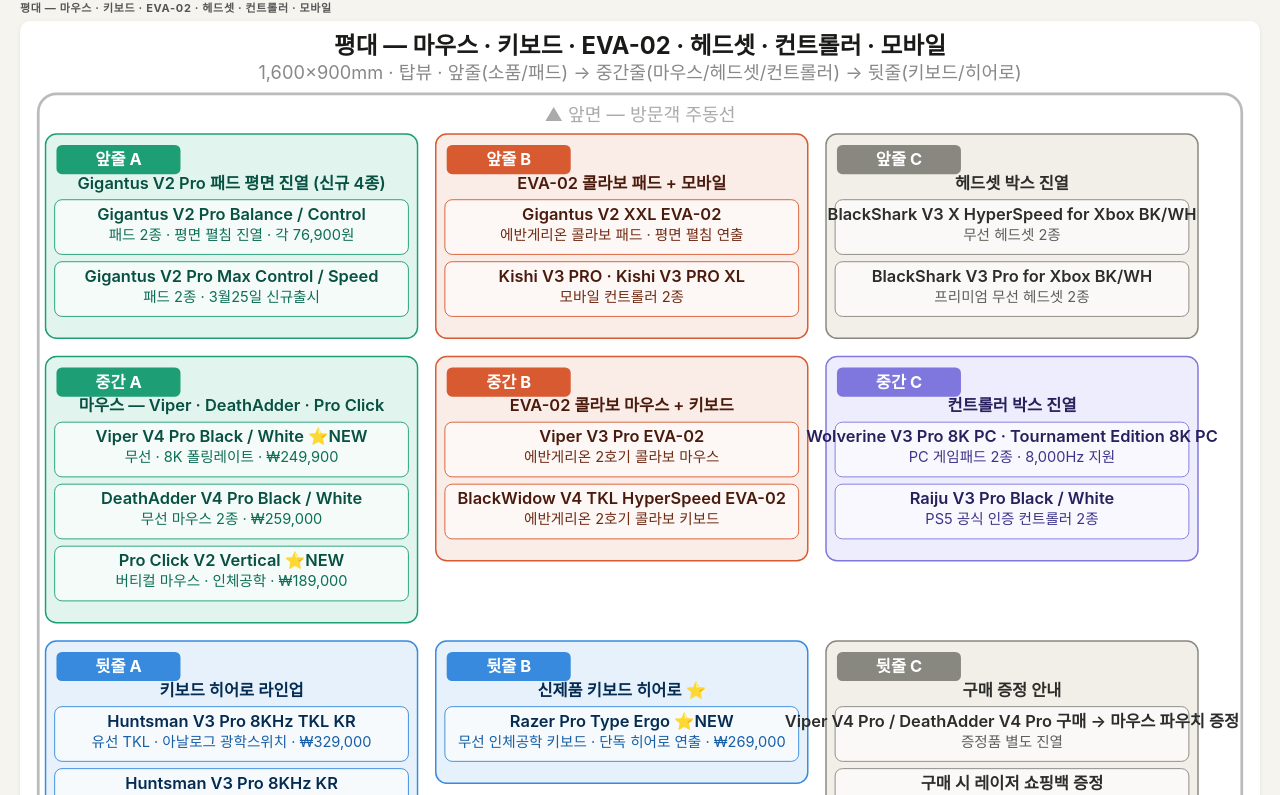
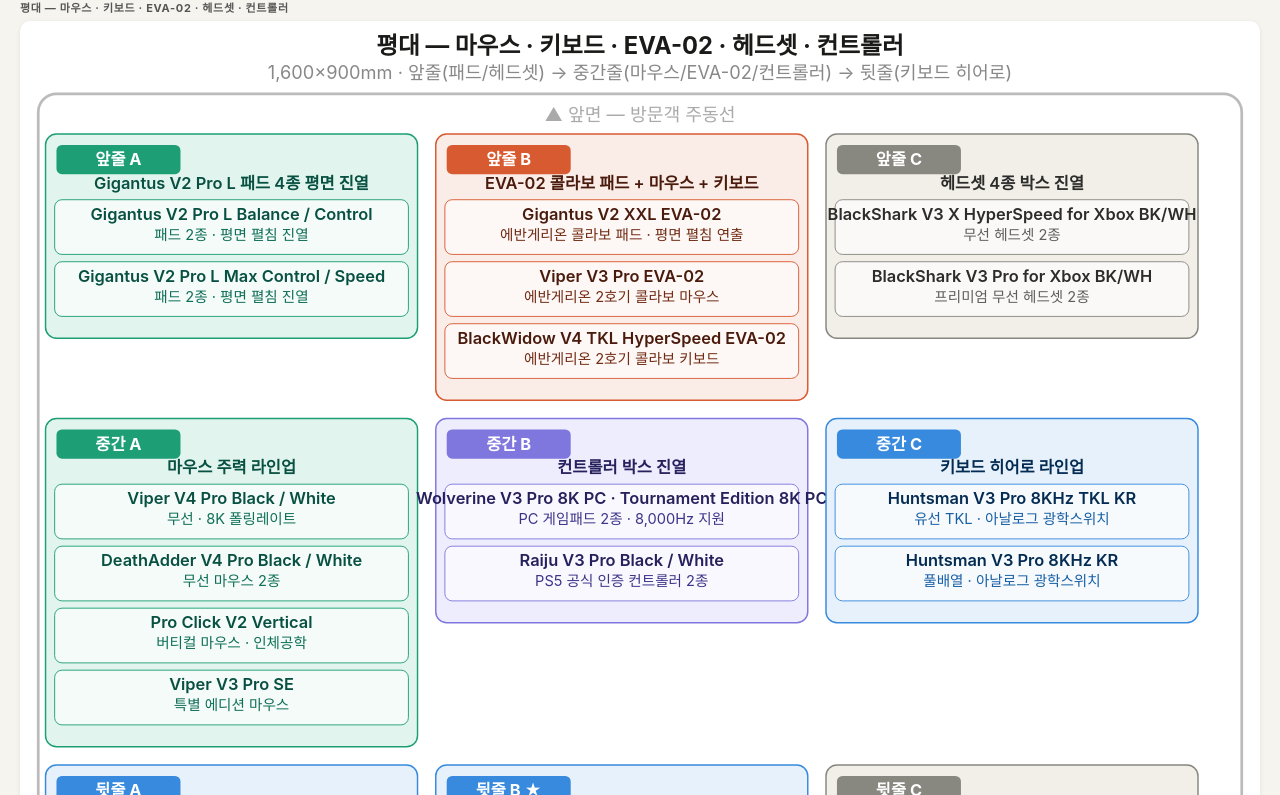
Before and after one commit to jinwooshin-cpu/gt-gear-popup, a plain HTML site: page index.html in a window 1280 px wide. Shown: the part 152-947 px from the top of the page. Drawn offline with Linux system fonts and the light colour scheme.

Commit message:
Update index.html

```diff
--- a/index.html
+++ b/index.html
@@ -42,46 +42,48 @@
 // ══════════════════════════════════
 // 🔴 Razer — 아일랜드 평대 1대
 // ══════════════════════════════════
-{id:'razer', label:'🔴 Razer', info:'아일랜드 평대 1대 · 25종 · 참여확정', fixtures:[
-  { name:'평대 — 마우스 · 키보드 · EVA-02 · 헤드셋 · 컨트롤러 · 모바일',
-    sub:'1,600×900mm · 탑뷰 · 앞줄(소품/패드) → 중간줄(마우스/헤드셋/컨트롤러) → 뒷줄(키보드/히어로)',
+{id:'razer', label:'🔴 Razer', info:'아일랜드 평대 1대 · 24종 · 부천 현백 최종 리스트', fixtures:[
+  { name:'평대 — 마우스 · 키보드 · EVA-02 · 헤드셋 · 컨트롤러',
+    sub:'1,600×900mm · 앞줄(패드/헤드셋) → 중간줄(마우스/EVA-02/컨트롤러) → 뒷줄(키보드 히어로)',
     rows:[
       [
-        {col:'teal',label:'앞줄 A',sub:'Gigantus V2 Pro 패드 평면 진열 (신규 4종)',items:[
-          {t:'Gigantus V2 Pro Balance / Control',d:'패드 2종 · 평면 펼침 진열 · 각 76,900원'},
-          {t:'Gigantus V2 Pro Max Control / Speed',d:'패드 2종 · 3월25일 신규출시'},
+        {col:'teal',label:'앞줄 A',sub:'Gigantus V2 Pro L 패드 4종 평면 진열',items:[
+          {t:'Gigantus V2 Pro L Balance / Control',d:'패드 2종 · 평면 펼침 진열'},
+          {t:'Gigantus V2 Pro L Max Control / Speed',d:'패드 2종 · 평면 펼침 진열'},
         ]},
-        {col:'coral',label:'앞줄 B',sub:'EVA-02 콜라보 패드 + 모바일',items:[
+        {col:'coral',label:'앞줄 B',sub:'EVA-02 콜라보 패드 + 마우스 + 키보드',items:[
           {t:'Gigantus V2 XXL EVA-02',d:'에반게리온 콜라보 패드 · 평면 펼침 연출'},
-          {t:'Kishi V3 PRO · Kishi V3 PRO XL',d:'모바일 컨트롤러 2종'},
+          {t:'Viper V3 Pro EVA-02',d:'에반게리온 2호기 콜라보 마우스'},
+          {t:'BlackWidow V4 TKL HyperSpeed EVA-02',d:'에반게리온 2호기 콜라보 키보드'},
         ]},
-        {col:'gray',label:'앞줄 C',sub:'헤드셋 박스 진열',items:[
+        {col:'gray',label:'앞줄 C',sub:'헤드셋 4종 박스 진열',items:[
           {t:'BlackShark V3 X HyperSpeed for Xbox BK/WH',d:'무선 헤드셋 2종'},
           {t:'BlackShark V3 Pro for Xbox BK/WH',d:'프리미엄 무선 헤드셋 2종'},
         ]},
       ],
       [
-        {col:'teal',label:'중간 A',sub:'마우스 — Viper · DeathAdder · Pro Click',items:[
-          {t:'Viper V4 Pro Black / White ⭐NEW',d:'무선 · 8K 폴링레이트 · ₩249,900'},
-          {t:'DeathAdder V4 Pro Black / White',d:'무선 마우스 2종 · ₩259,000'},
-          {t:'Pro Click V2 Vertical ⭐NEW',d:'버티컬 마우스 · 인체공학 · ₩189,000'},
+        {col:'teal',label:'중간 A',sub:'마우스 주력 라인업',items:[
+          {t:'Viper V4 Pro Black / White',d:'무선 · 8K 폴링레이트'},
+          {t:'DeathAdder V4 Pro Black / White',d:'무선 마우스 2종'},
+          {t:'Pro Click V2 Vertical',d:'버티컬 마우스 · 인체공학'},
+          {t:'Viper V3 Pro SE',d:'특별 에디션 마우스'},
         ]},
-        {col:'coral',label:'중간 B',sub:'EVA-02 콜라보 마우스 + 키보드',items:[
-          {t:'Viper V3 Pro EVA-02',d:'에반게리온 2호기 콜라보 마우스'},
-          {t:'BlackWidow V4 TKL HyperSpeed EVA-02',d:'에반게리온 2호기 콜라보 키보드'},
-        ]},
-        {col:'purple',label:'중간 C',sub:'컨트롤러 박스 진열',items:[
+        {col:'purple',label:'중간 B',sub:'컨트롤러 박스 진열',items:[
           {t:'Wolverine V3 Pro 8K PC · Tournament Edition 8K PC',d:'PC 게임패드 2종 · 8,000Hz 지원'},
           {t:'Raiju V3 Pro Black / White',d:'PS5 공식 인증 컨트롤러 2종'},
         ]},
+        {col:'blue',label:'중간 C',sub:'키보드 히어로 라인업',items:[
+          {t:'Huntsman V3 Pro 8KHz TKL KR',d:'유선 TKL · 아날로그 광학스위치'},
+          {t:'Huntsman V3 Pro 8KHz KR',d:'풀배열 · 아날로그 광학스위치'},
+        ]},
       ],
       [
-        {col:'blue',label:'뒷줄 A',sub:'키보드 히어로 라인업',items:[
-          {t:'Huntsman V3 Pro 8KHz TKL KR',d:'유선 TKL · 아날로그 광학스위치 · ₩329,000'},
-          {t:'Huntsman V3 Pro 8KHz KR',d:'풀배열 · 아날로그 광학스위치 · ₩379,000'},
+        {col:'blue',label:'뒷줄 A',sub:'Huntsman V3 Pro 히어로',items:[
+          {t:'Huntsman V3 Pro 8KHz KR ★',d:'풀배열 · 최고가 키보드 히어로'},
+          {t:'Huntsman V3 Pro 8KHz TKL KR',d:'TKL · 아날로그 광학스위치'},
         ]},
-        {col:'blue',label:'뒷줄 B',sub:'신제품 키보드 히어로 ⭐',items:[
-          {t:'Razer Pro Type Ergo ⭐NEW',d:'무선 인체공학 키보드 · 단독 히어로 연출 · ₩269,000'},
+        {col:'blue',label:'뒷줄 B ★',sub:'Pro Type Ergo 단독 히어로',items:[
+          {t:'Razer Pro Type Ergo',d:'무선 인체공학 키보드 · 단독 히어로 연출'},
         ]},
         {col:'gray',label:'뒷줄 C',sub:'구매 증정 안내',items:[
           {t:'Viper V4 Pro / DeathAdder V4 Pro 구매 → 마우스 파우치 증정',d:'증정품 별도 진열'},
@@ -89,7 +91,7 @@
         ]},
       ],
     ],
-    guide:'앞줄: Gigantus V2 Pro 패드 4종 평면 진열 + 헤드셋 박스 → 중간줄: 마우스 5종(Pro Click V2 Vertical 신규 추가)·EVA-02·컨트롤러 → 뒷줄: 키보드 히어로 (Pro Type Ergo 단독 강조)',
+    guide:'앞줄: V2 Pro L 패드 4종 + EVA-02 콜라보 3종 + 헤드셋 4종 → 중간줄: 마우스 7종 + 컨트롤러 4종 + Huntsman 키보드 → 뒷줄: Huntsman 히어로 + Pro Type Ergo ★ 단독',
   },
 ]},
 // ══════════════════════════════════
```
